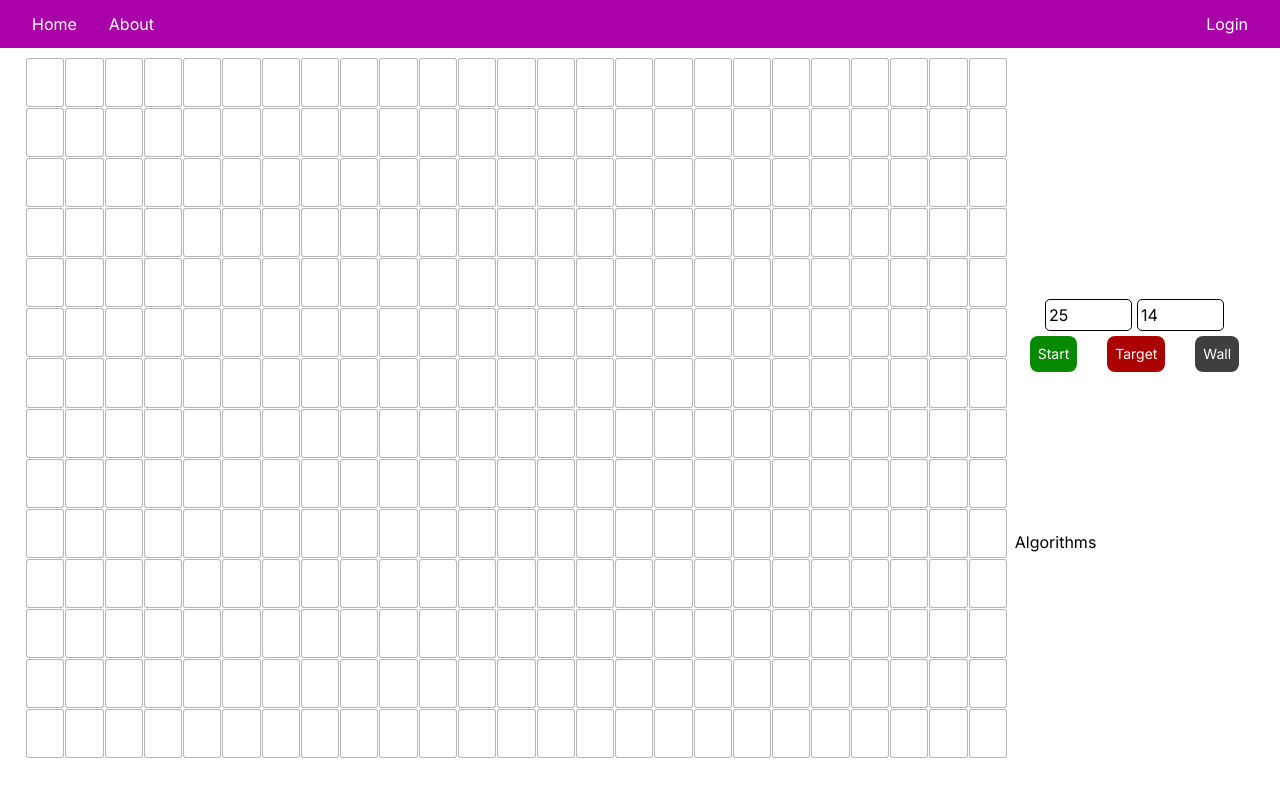
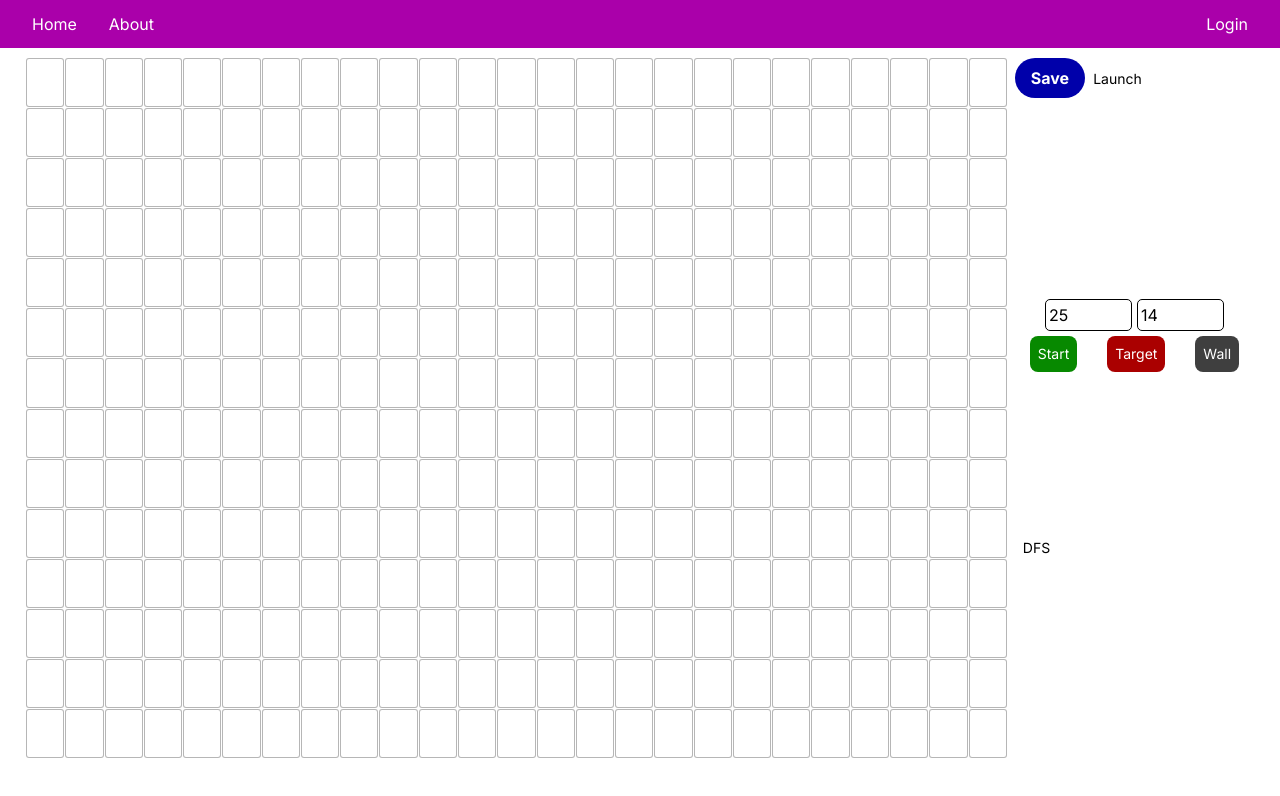
Before and after one commit to martins021/pathfinder, a Next.js app: page / in a window 1280 px wide. Shown: the top 796 px of the page. Built offline with nearby package versions, Linux system fonts and the light colour scheme.

Commit message:
dfs endpoint WIP

```diff
--- /dev/null
+++ b/src/app/api/algorithms/dfs/route.js
@@ -0,0 +1,11 @@
+const { default: prisma } = require("@/lib/database");
+const { NextResponse } = require("next/server");
+
+export async function POST(request) {
+  try {
+    const data = await request.json();
+    console.log(data);
+  } catch (error) {
+    console.log(error);
+  }
+}
--- /dev/null
+++ b/src/app/apiRequests/algorithms.js
@@ -0,0 +1,13 @@
+export const launchDfs = async (data) => {
+  const res = await fetch(`http://localhost:3000/api/algorithms/dfs`, {
+    method: 'POST',
+    headers: {
+      'Content-Type': 'application/json'
+    },
+    body: JSON.stringify(data),
+  })
+
+  const newData = await res.json()
+
+  return newData
+}
--- a/src/app/components/actions.jsx
+++ b/src/app/components/actions.jsx
@@ -1,17 +1,33 @@
 "use client"
-import React from "react";
+import React, { useContext } from "react";
 import SaveBtn from "./saveBtn";
-import { fetchMaps } from "@/lib/apiRequests";
+import { fetchMaps } from "@/app/apiRequests/maps";
+import { launchDfs } from "../apiRequests/algorithms";
+import MapContext from "../context/mapContext";
 
-const Actions = () => {
+const Actions = ({ algorithm }) => {
+  const { mapData } = useContext(MapContext);
+
   const saveMap = async () => {
     console.log("hi");
     const test = await fetchMaps();
     console.log(test);
   }
+
+  const launchAlgorithm = async () => {
+    switch (algorithm) {
+      case "dfs":
+        const resp = await launchDfs(mapData);
+        break;
+      default:
+        break;
+    }
+  }
+
   return (
     <>
       <SaveBtn onClick={saveMap} />
+      <button onClick={launchAlgorithm} className="text-black bg-white rounded-lg text-sm p-2">Launch</button>
     </>
   );
 }
--- /dev/null
+++ b/src/app/components/algorithmMenu.jsx
@@ -0,0 +1,11 @@
+import React from "react";
+
+const AlgorithmMenu = ({ setAlgorithm }) => {
+  return (
+    <>
+      <button onClick={() => setAlgorithm("dfs")} className="text-black bg-white rounded-lg text-sm p-2">DFS</button>
+    </>
+  );
+}
+
+export default AlgorithmMenu;
--- a/src/app/components/saveBtn.jsx
+++ b/src/app/components/saveBtn.jsx
@@ -4,7 +4,7 @@ import React, { useContext, memo } from "react";
 
 const SaveBtn = ({ onClick }) => {
   return(
-    <button onClick={onClick} className="bg-blue-500 hover:bg-blue-700 text-white font-bold py-2 px-4 rounded-full">
+    <button onClick={onClick} className="bg-blue hover:bg-blue-700 text-white font-bold py-2 px-4 rounded-full">
       Save
     </button>
   )
--- a/src/app/page.js
+++ b/src/app/page.js
@@ -2,6 +2,7 @@
 import Map from '@/app/components/map'
 import Controls from '@/app/components/controls'
 import Actions from './components/actions'
+import AlgorithmMenu from './components/algorithmMenu'
 import styles from './styles/main.module.css'
 import { MapProvider } from '@/app/context/mapContext'
 import React, { useContext, useEffect, useState } from "react";
@@ -9,21 +10,29 @@ import React, { useContext, useEffect, useState } from "react";
 
 export default function Home() {
   const [tool, setTool] = useState('start')
+  const [algorithm, setAlgorithm] = useState(null)
 
   return (
     <MapProvider>
       <main className="mx-auto max-w-[1920px] min-h-screen px-4">
         <div className={styles.mainGrid} >
           <div className={styles.actionsTile}>
-            <Actions />
+            <Actions algorithm={algorithm} />
           </div>
           <div className={styles.mapTile}>
             <Map tool={tool} />
           </div>
           <div className={styles.controlsTile}>
-            <Controls tool={tool} setTool={setTool} />
+            <Controls
+              tool={tool}
+              setTool={setTool}
+            />
           </div>
-          <div className={styles.algorithmsTile}>Algorithms</div>
+          <div className={styles.algorithmsTile}>
+            <AlgorithmMenu
+              setAlgorithm={setAlgorithm}
+            />
+          </div>
         </div>
       </main>
     </MapProvider>
--- a/tailwind.config.js
+++ b/tailwind.config.js
@@ -19,6 +19,7 @@ module.exports = {
       gray:'rgb(63, 63, 63)',
       white:'rgb(255, 255, 255)',
       violet:'rgb(170, 0, 170)',
+      blue:'rgb(0, 0, 170)',
     }
   },
   plugins: [],
```
Also changed, not shown: src/app/api/algorithms/bfs/route.js (added), src/app/apiRequests/maps.js (renamed from src/lib/apiRequests.js).
